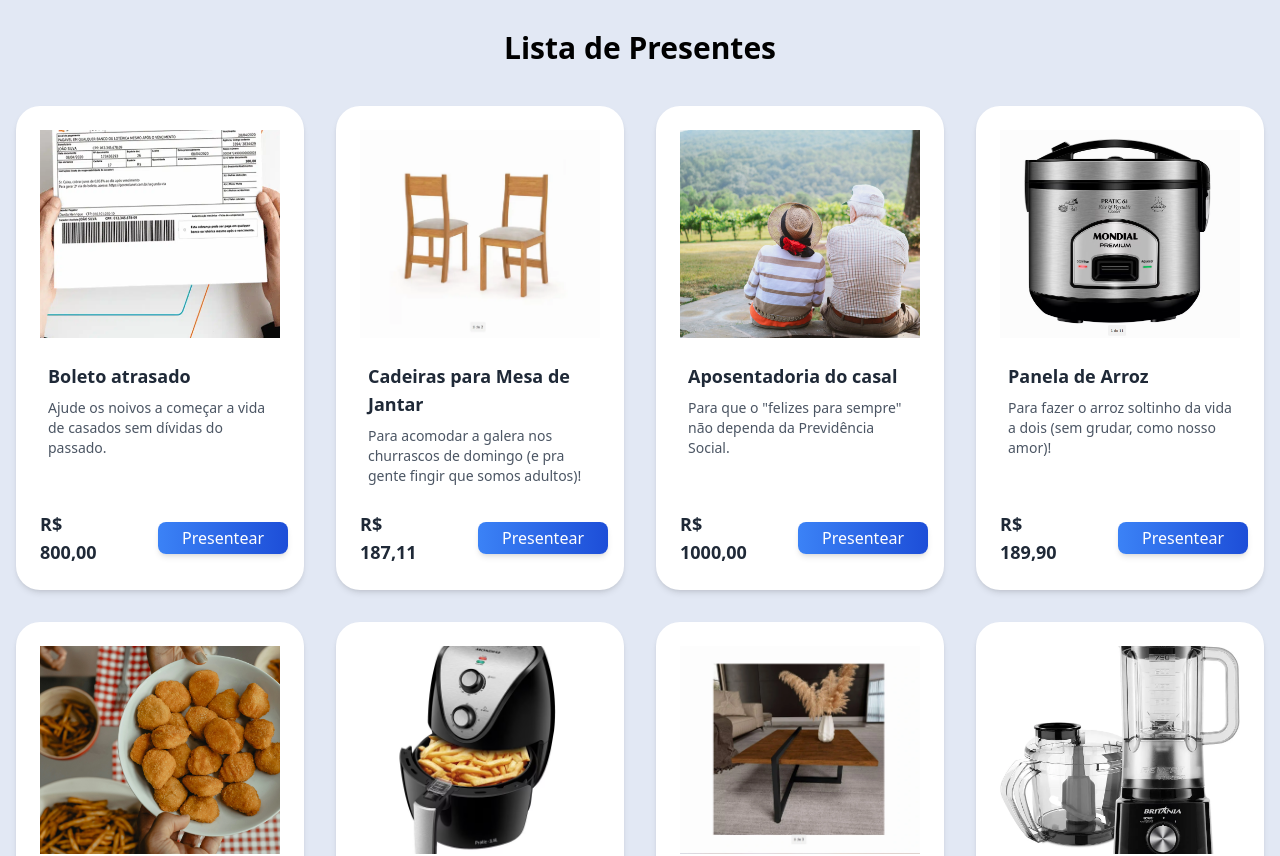
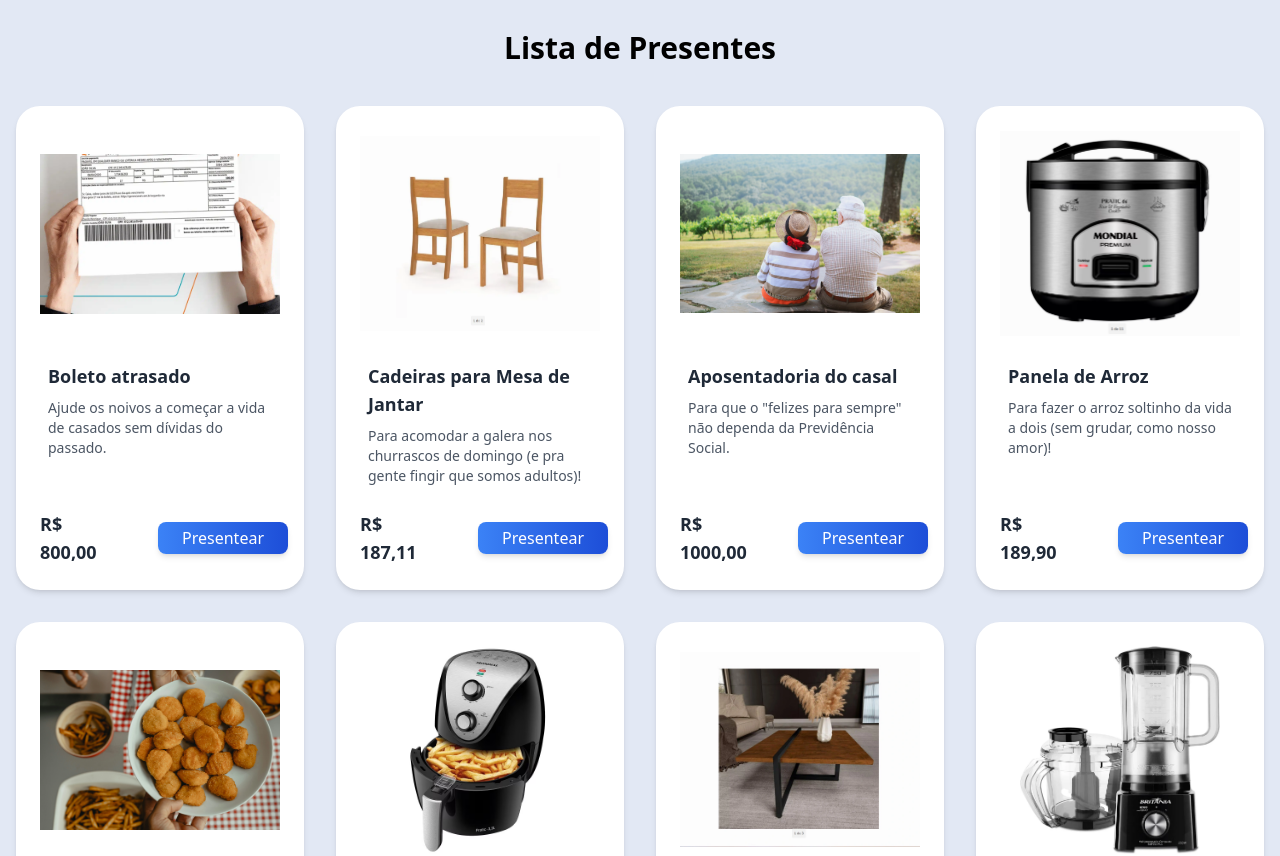
Before and after one commit to rafael-campos/SiteCasamento, a Next.js app: page / in a window 1280 px wide. Shown: the part 3060-3916 px from the top of the page. Built offline with nearby package versions, Linux system fonts and the light colour scheme; no server answers.

Commit message:
atualizacoes responsvidas

```diff
--- a/components/ListaDePresente.tsx
+++ b/components/ListaDePresente.tsx
@@ -483,7 +483,7 @@ const ListaDePresentes: React.FC = () => {
                 <img
                   src={presente.imagem}
                   alt={presente.nome}
-                  className="w-full h-56 p-2 object-cover"
+                  className="w-full h-56 p-2 object-contain"
                 />
                 <div className="p-4 flex-grow">
                   <h3 className="text-lg font-semibold mb-2 text-gray-800">{presente.nome}</h3>
```
